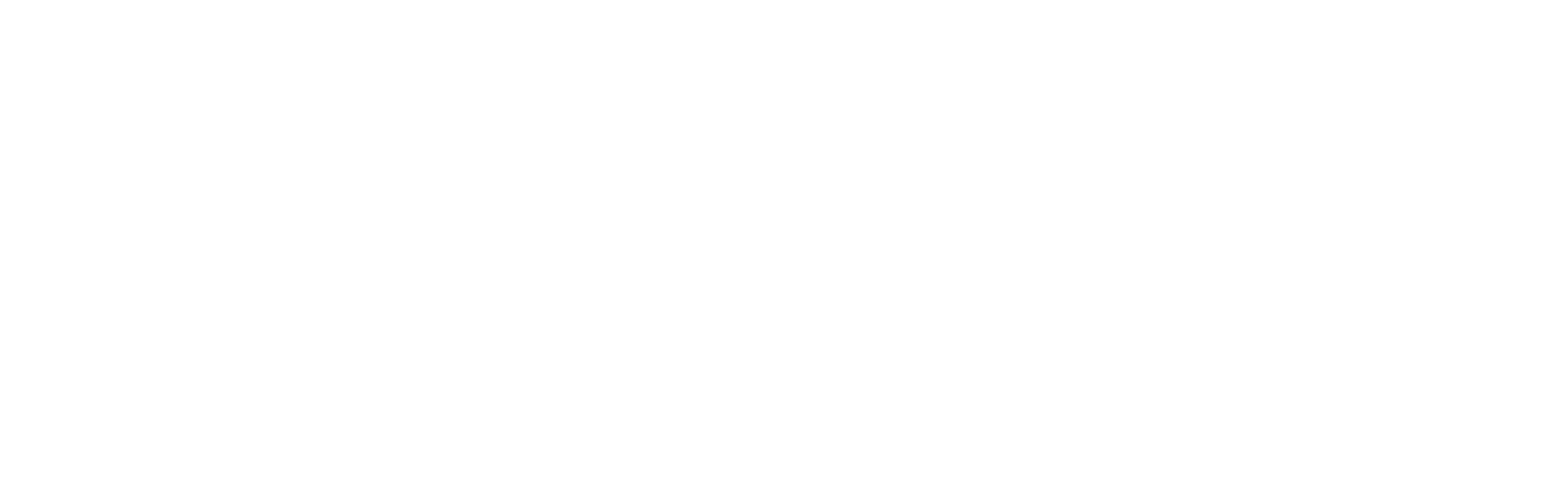
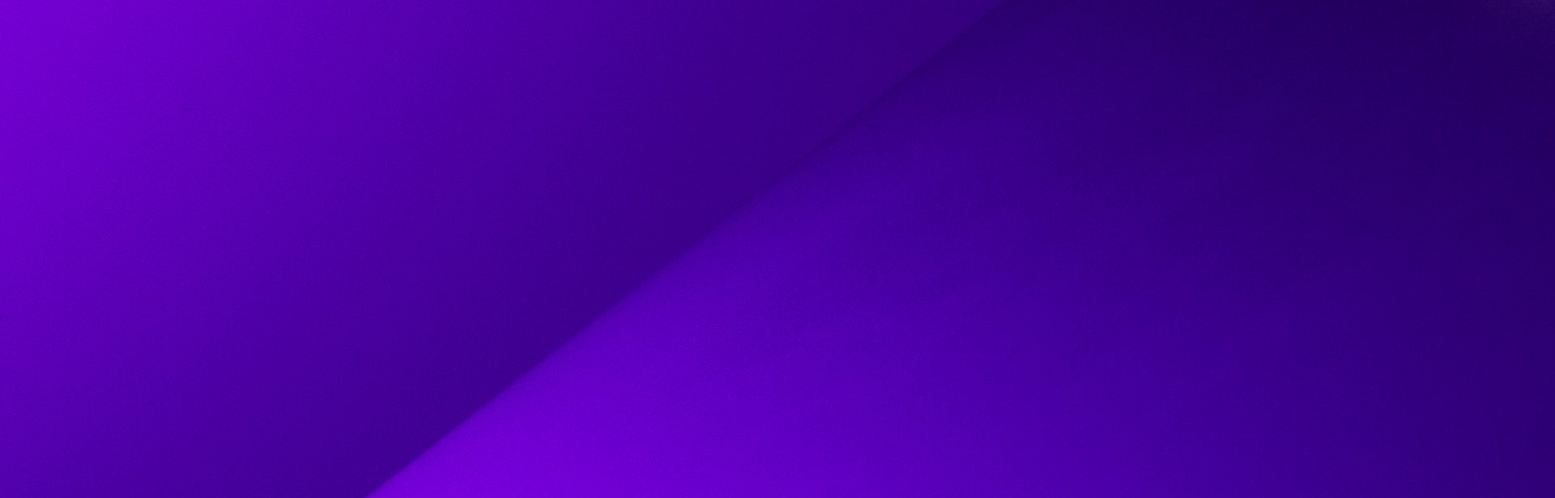
Before and after one commit to swapnil-tayal/Nicxels, a plain HTML site: page index.html in a window 1280 px wide. Shown: the top 616 px of the page at 81% size, 1920 px wide, since content can reach past the window. Drawn offline with nearby package versions, Linux system fonts and the light colour scheme.

Commit message:
images setup

```diff
--- a/index.html
+++ b/index.html
@@ -9,5 +9,9 @@
 </head>
 <body>
 
+    <section class="search">
+        <img src="images/search-img.jpg" alt="search-img">
+    </section>
+
 </body>
 </html>
```
Also changed, not shown: images/img-1.jpg (added), images/img-10.jpg (added), images/img-2.jpg (added), images/img-3.jpg (added), images/img-4.jpg (added), images/img-5.jpg (added), images/img-6.jpg (added), images/img-7.jpg (added), images/img-8.jpg (added), images/img-9.jpg (added), images/search-img.jpg (added).
